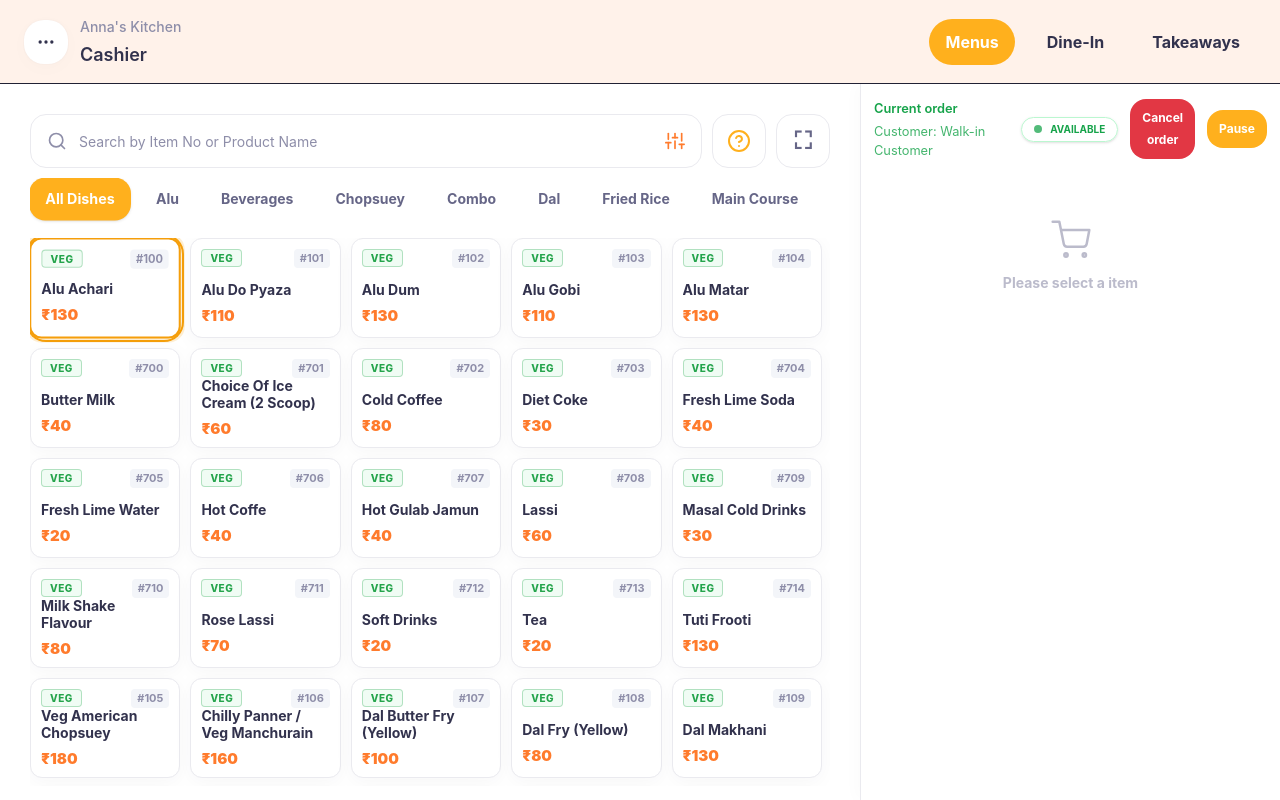
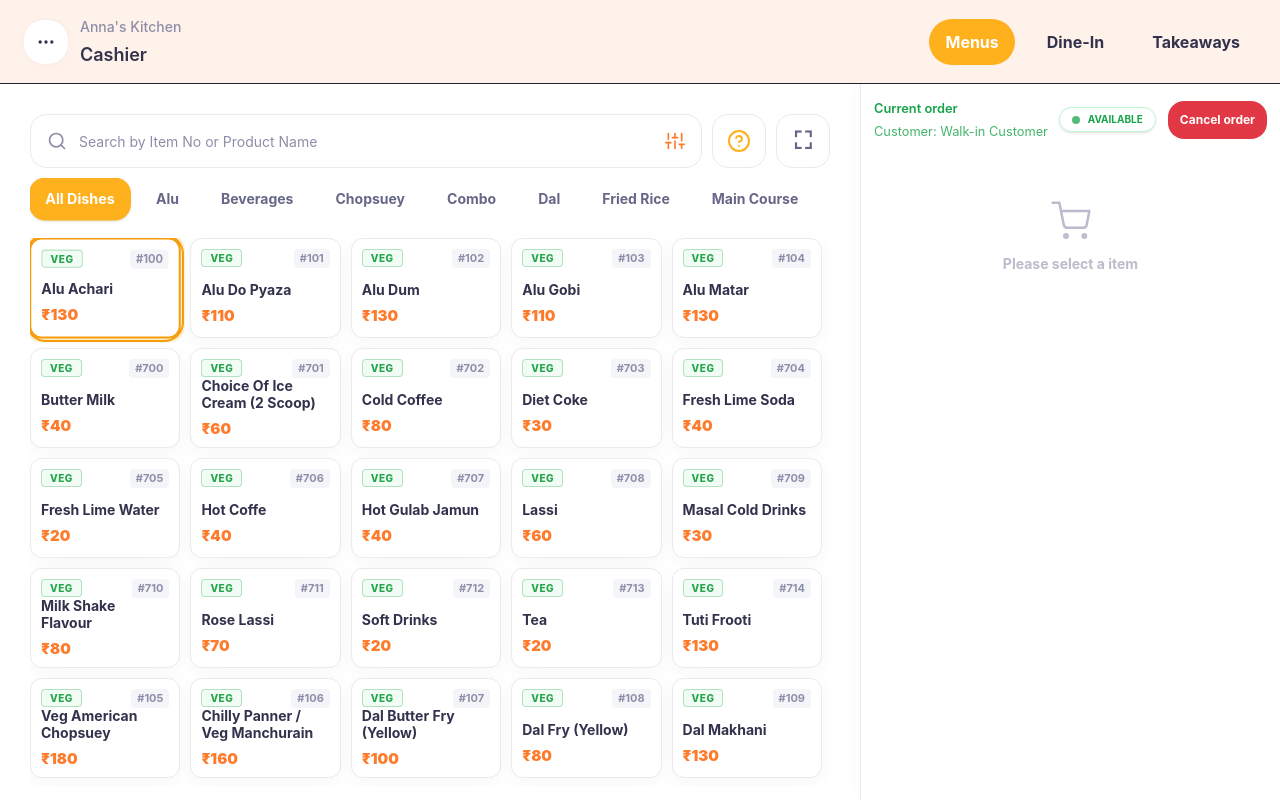
Before and after one commit to manojacccenture-wq/fooderp, a React (Vite) app: page /dashboard/menu in a window 1280 px wide. Built offline with nearby package versions, Linux system fonts and the light colour scheme.

Commit message:
Fix:Disabled the button

```diff
--- a/src/components/orders/OrderSummarySidebar.jsx
+++ b/src/components/orders/OrderSummarySidebar.jsx
@@ -149,7 +149,7 @@ export const OrderSummarySidebar = ({
            <div className="flex gap-[10px]">
              {/* Note: This is simplified for pure component, handlers can be passed in children if needed */}
              <button className="bg-[#e23744] text-white rounded-[16px] px-3 py-2 text-[12px] font-bold">Cancel order</button>
-             <button className="bg-[#ffb01d] text-white rounded-[16px] px-3 py-2 text-[12px] font-bold">Pause</button>
+             {/* <button className="bg-[#ffb01d] text-white rounded-[16px] px-3 py-2 text-[12px] font-bold">Pause</button> */}
            </div>
         )}
       </div>
--- a/src/pages/Menu/components/OrderPanel.jsx
+++ b/src/pages/Menu/components/OrderPanel.jsx
@@ -37,7 +37,7 @@ export const OrderPanel = () => {
     <div className="w-[354px] min-h-full h-fit bg-white border-l border-[var(--color-neutral-150)] flex flex-col relative py-4 shrink-0">
       <div className="flex items-center gap-4 px-4">
         <button className="bg-[var(--color-danger-500)] text-white flex-1 py-3 rounded-[16px] text-button-sm">Cancel order</button>
-        <button className="bg-[var(--color-secondary-1)] text-white flex-1 py-3 rounded-[16px] text-button-sm">Pause</button>
+        {/* <button className="bg-[var(--color-secondary-1)] text-white flex-1 py-3 rounded-[16px] text-button-sm">Pause</button> */}
       </div>
 
       <div className="px-4 mt-8">
--- a/src/pages/Menu/components/Sidebar/OrderSidebar.jsx
+++ b/src/pages/Menu/components/Sidebar/OrderSidebar.jsx
@@ -86,11 +86,7 @@ export const OrderSidebar = ({
 }) => {
   const [isSplitBillExpanded, setIsSplitBillExpanded] = useState(false);
 
-  useEffect(() => {
-    if (totalPackQuantity === 0 && orderType === 'take_away') {
-      setOrderType('dine_in');
-    }
-  }, [totalPackQuantity, orderType, setOrderType]);
+
 
   const activeTakeaways = useAppSelector(selectActiveTakeaways);
   const completedTakeaways = useAppSelector(selectCompletedTakeaways);
@@ -125,7 +121,7 @@ export const OrderSidebar = ({
                 </div>
               )}
               <button className="bg-[#e23744] text-white rounded-[16px] px-3 py-2 text-[12px] font-bold" onClick={() => { setDraftOrderItems([]); setSentKotItems([]); setHeldItems([]); setKotStatus('idle'); }}>Cancel order</button>
-              <button className="bg-[#ffb01d] text-white rounded-[16px] px-3 py-2 text-[12px] font-bold">Pause</button>
+              {/* <button className="bg-[#ffb01d] text-white rounded-[16px] px-3 py-2 text-[12px] font-bold">Pause</button> */}
             </div>
           </div>
 
@@ -271,7 +267,7 @@ export const OrderSidebar = ({
                 </span>
               </div>
               <button className="bg-[#e23744] text-white rounded-[16px] px-3 py-2 text-[12px] font-bold" onClick={() => { setOrderItems([]); setHeldItems([]); setRightView('order'); setKotStatus('idle'); }}>Cancel order</button>
-              <button className="bg-[#ffb01d] text-white rounded-[16px] px-3 py-2 text-[12px] font-bold">Pause</button>
+              {/* <button className="bg-[#ffb01d] text-white rounded-[16px] px-3 py-2 text-[12px] font-bold">Pause</button> */}
             </div>
           </div>
 
--- a/src/pages/Menu/components/Sidebar/OrderTypeSelector.jsx
+++ b/src/pages/Menu/components/Sidebar/OrderTypeSelector.jsx
@@ -22,11 +22,9 @@ export const OrderTypeSelector = ({
         <button
           className={clsx(
             "rounded-[16px] px-4 py-[12px] font-bold text-[16px] transition-opacity",
-            orderType === 'take_away' ? "bg-[#ffb01d] text-white" : "bg-transparent text-[#212134]",
-            totalPackQuantity === 0 && "opacity-50 cursor-not-allowed"
+            orderType === 'take_away' ? "bg-[#ffb01d] text-white" : "bg-transparent text-[#212134]"
           )}
           onClick={() => setOrderType('take_away')}
-          disabled={totalPackQuantity === 0}
         >
           Take away
         </button>
```
